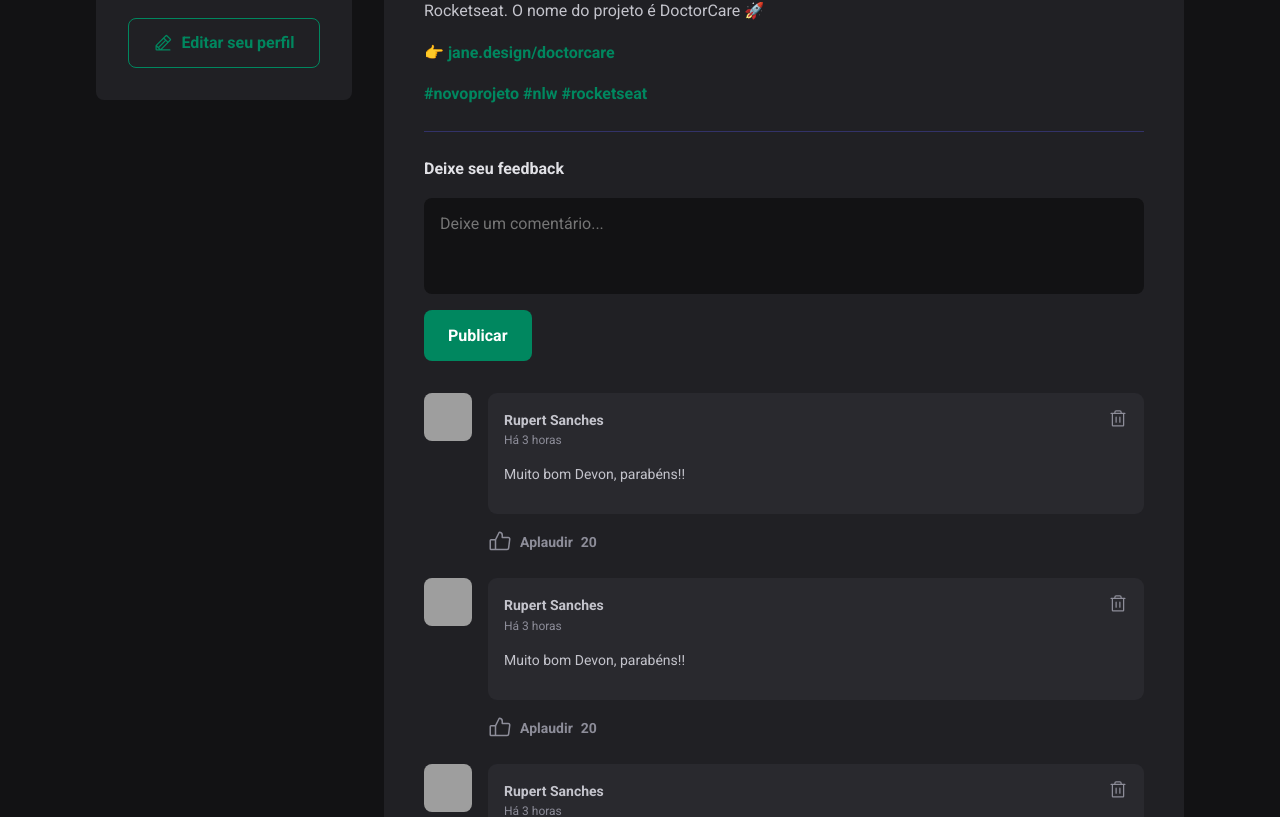
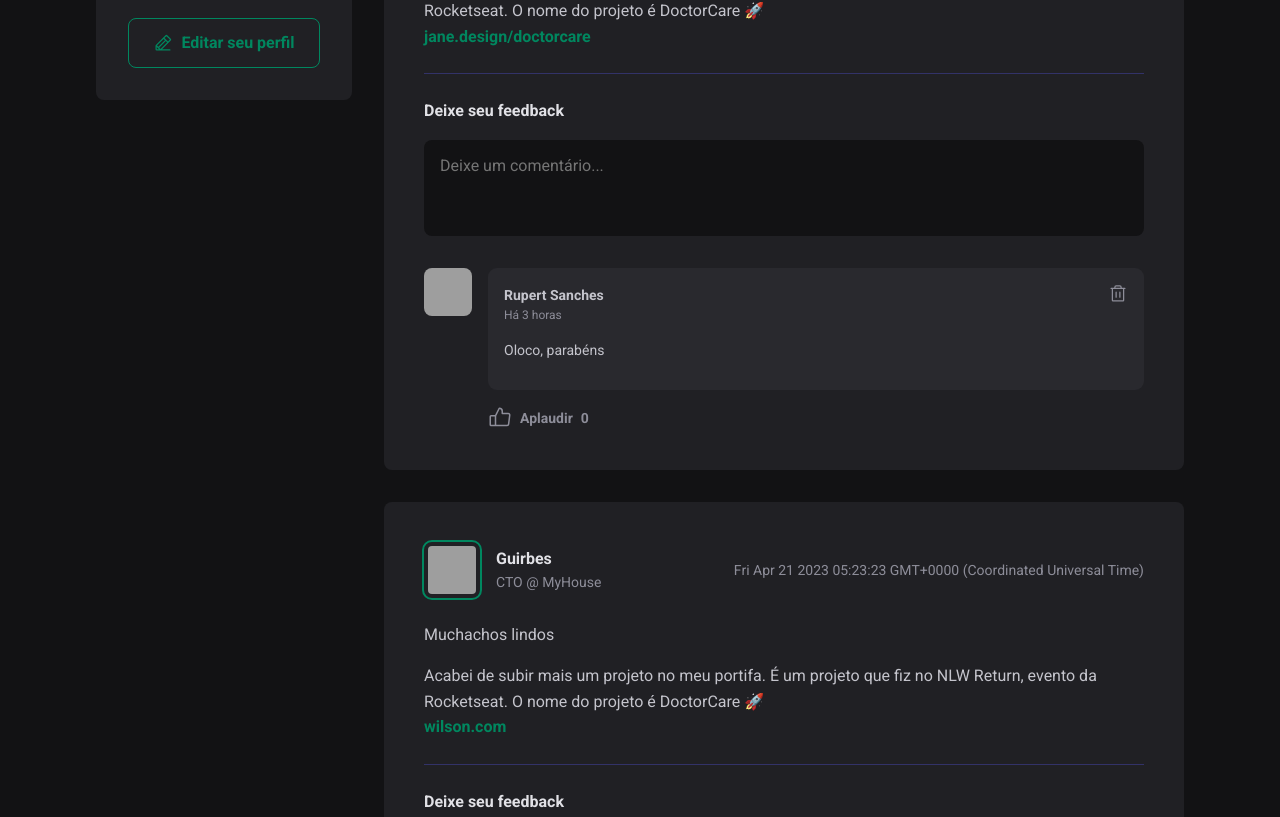
Before and after one commit to guisiebert/React-Feed, a React (Vite) app: page / in a window 1280 px wide. Shown: the part 293-1110 px from the top of the page. Built offline with nearby package versions, Linux system fonts and the light colour scheme; grey boxes are pictures that could not be loaded.

Commit message:
small adjustments

```diff
--- a/index.html
+++ b/index.html
@@ -6,7 +6,6 @@
     <link rel="preconnect" href="https://fonts.googleapis.com" />
     <link rel="preconnect" href="https://fonts.gstatic.com" crossorigin />
 
-    <link rel="icon" type="image/svg+xml" href="/vite.svg" />
     <meta name="viewport" content="width=device-width, initial-scale=1.0" />
 
     <link href="https://fonts.googleapis.com/css2?family=Roboto:wght@400;700&display=swap" rel="stylesheet" />
--- a/src/App.jsx
+++ b/src/App.jsx
@@ -28,9 +28,9 @@ const posts = [
           role: "CTO @ MyHouse"
       },
       content: [
-          {type: "paragraph", content: "Fala galeraa 👋" },
+          {type: "paragraph", content: "Muchachos lindos" },
           {type: "paragraph", content: "Acabei de subir mais um projeto no meu portifa. É um projeto que fiz no NLW Return, evento da Rocketseat. O nome do projeto é DoctorCare 🚀" },
-          {type: "link", content: "jane.design/doctorcare" }
+          {type: "link", content: "wilson.com" }
       ],
       publishedAt: new Date('2023-04-21 05:23:23'),
   },
@@ -50,7 +50,7 @@ function App() {
               author={post.author}
               content={post.content}
               publishedAt={post.publishedAt}
-              // key={post.id}
+              key={post.id}
             />
           )})}
         </main>
--- a/src/components/Comment.jsx
+++ b/src/components/Comment.jsx
@@ -1,7 +1,19 @@
 import { ThumbsUp, Trash } from '@phosphor-icons/react'
 import styles from './Comment.module.css'
+import { useState } from 'react'
 
-export function Comment() {
+export function Comment({content, onDeleteComment}) {
+
+    const [claps, setClaps] = useState(0)
+
+    function handleDelete() {
+        onDeleteComment(content)
+    }
+
+    function handleClap() {
+        setClaps(claps+1)
+    }
+
     return(
         <div className={styles.comment}>
             <img src="https://github.com/diego3g.png" />
@@ -14,17 +26,17 @@ export function Comment() {
                             <time dateTime='2023-05-11 04:14:24'>Há 3 horas</time>
                         </div>
 
-                        <button title='Deletar comentário'>
+                        <button title='Deletar comentário' onClick={() => setClaps(claps+1)}>
                             <Trash size={20}/>
                         </button>
                     </header>
 
-                    <p>Muito bom Devon, parabéns!!</p>
+                    <p>{content}</p>
                 </div>
                 <footer>
-                    <button>
+                    <button onClick={handleClap}>
                         <ThumbsUp size={24}/>
-                        Aplaudir <span>20</span>
+                        Aplaudir <span>{claps}</span>
                     </button>
                 </footer>
             </div>
--- a/src/components/Post.jsx
+++ b/src/components/Post.jsx
@@ -1,12 +1,40 @@
 import styles from './Post.module.css'
 import { Comment } from './Comment.jsx'
+import { useState } from 'react'
 
 // author: {name: "", avatarUrl: "", role: ""}
 // publishedAt: Date
 // content: String
 
 
-export function Post({author, publishedAt}) {
+export function Post({author, publishedAt, content}) {
+
+    const [comments, setComments] = useState([
+        "Oloco, parabéns"
+    ])
+
+    const [newCommentText, setNewCommentText] = useState('')
+
+    // Handle Submit
+    function handleSubmit(event) {
+        event.preventDefault() // pra evitar um reload da página
+        setComments([...comments, newCommentText  ]) // adiciona o comentário novo no fim da array de comments
+        setNewCommentText("")
+    }
+
+    // Handle Change
+    function handleChange() {
+        setNewCommentText(event.target.value)
+    }
+
+    // Handle Delete
+    function deleteComment(commentToDelete) {
+        const commentsWithoutDeletedOne = comments.filter( comment => {
+            return comment != commentToDelete
+        })
+        setComments(commentsWithoutDeletedOne)
+    }
+
     return (
         <article className={styles.post}>
             <header>
@@ -22,29 +50,31 @@ export function Post({author, publishedAt}) {
             </header>
 
             <div className={styles.content}>
-                <p>Fala galeraa 👋</p>
-                <p>Acabei de subir mais um projeto no meu portifa. É um projeto que fiz no NLW Return, evento da Rocketseat. O nome do projeto é DoctorCare 🚀</p>
-                <p>👉<a href=''> jane.design/doctorcare</a></p>
-                <p>
-                    <a>#novoprojeto</a> {' '}
-                    <a>#nlw</a> {' '}
-                    <a>#rocketseat</a> {' '}
-                </p>
+                {content.map( line => line.type==="paragraph" ? <p key={line.content}>{line.content}</p> : <a key={line.content}>{line.content}</a>)}
             </div>
 
-            <form className={styles.commentForm}>
+            <form className={styles.commentForm} onSubmit={handleSubmit}>
                 <strong>Deixe seu feedback</strong>
 
                 <textarea
+                    name="comment"
                     placeholder='Deixe um comentário...'
+                    value={newCommentText}
+                    onChange={handleChange}
                 />
 
-                <button type='submit'>Publicar</button>
+                {newCommentText && <button type='submit'>Publicar</button>}
             </form>
+
+
             <div className={styles.commentList}>
-                <Comment />
-                <Comment />
-                <Comment />
+                {comments.map(comment => {return (
+                    <Comment
+                        content={comment}
+                        key={comment}
+                        onDeleteComment={deleteComment}
+                    />
+                )})}
 
             </div>
         </article>
```
